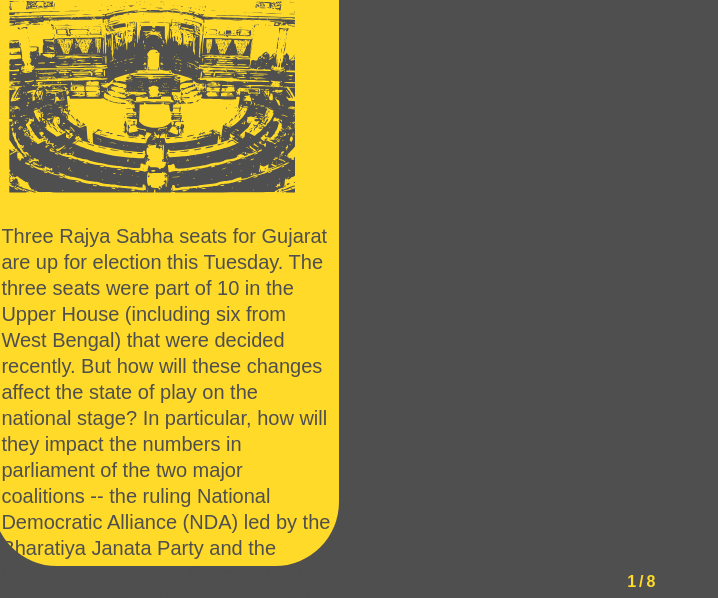
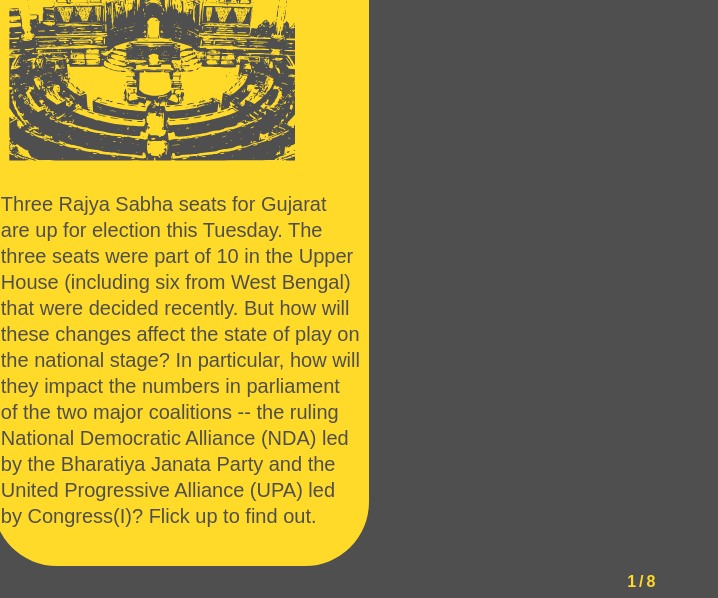
Before and after one commit to shijithpk/2017_08_08_rajya_sabha, a plain HTML site: page index.html in a window 1280 px wide. Shown: the part 202-800 px from the top of the page, without its empty margins (0-718 px from the left). Drawn offline with nearby package versions, Linux system fonts and the light colour scheme; a web font is replaced by a local one.

Commit message:
margin 0.01, width is 0.6 height

```diff
--- a/index.html
+++ b/index.html
@@ -1388,7 +1388,7 @@ var svg2 = d3
 
 			    //height:window.innerHeight*0.9,
 				//width:window.innerHeight*0.57
-			    margin: 0.1,
+			    margin: 0.01,
 				minScale: 0.1,
 				maxScale: 1.0,
 
@@ -1406,7 +1406,7 @@ var svg2 = d3
 							     //height: 550,
 							     //width: 340
 							     height: W.getViewportHeight(),
-							     width: W.getViewportHeight()* 0.55
+							     width: W.getViewportHeight()* 0.6
 
 							   })
 			   				;
```
